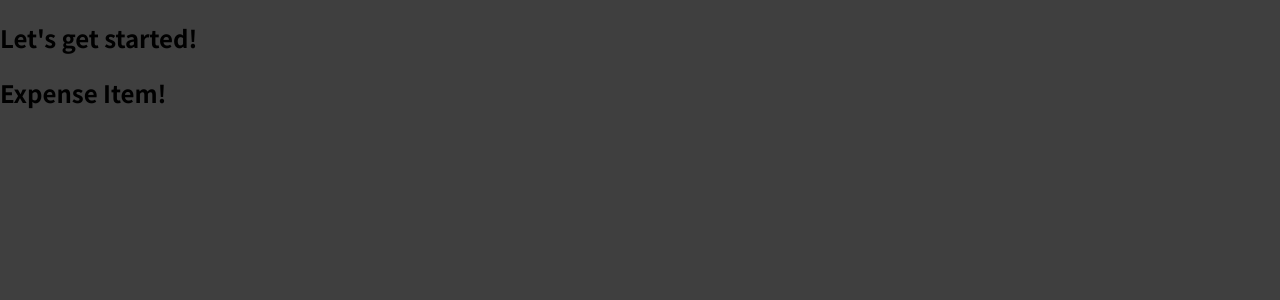
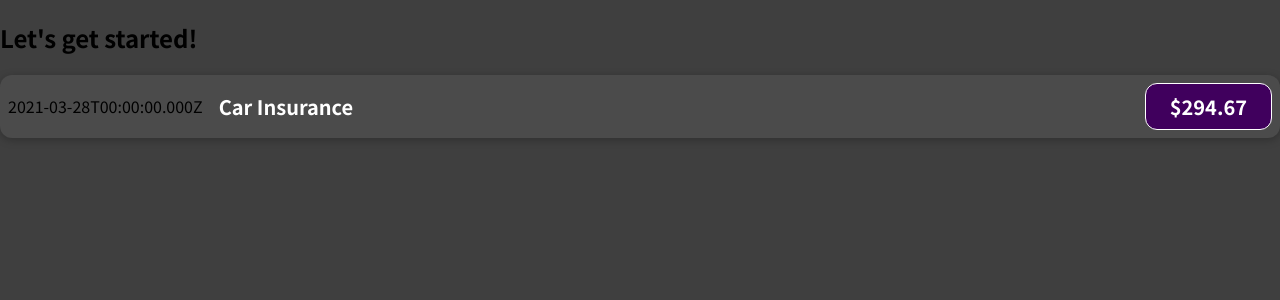
Before and after one commit to joelplotnik/MoneyPocket, a JavaScript app: page / in a window 1280 px wide. Shown: the top 300 px of the page. Built offline with nearby package versions, Linux system fonts and the light colour scheme.

Commit message:
Output dynamic data

```diff
--- /dev/null
+++ b/src/components/ExpenseItem.css
@@ -0,0 +1,56 @@
+.expense-item {
+  display: flex;
+  justify-content: space-between;
+  align-items: center;
+  box-shadow: 0 2px 8px rgba(0, 0, 0, 0.25);
+  padding: 0.5rem;
+  margin: 1rem 0;
+  border-radius: 12px;
+  background-color: #4b4b4b;
+}
+
+.expense-item__description {
+  display: flex;
+  flex-direction: column;
+  gap: 1rem;
+  align-items: flex-end;
+  flex-flow: column-reverse;
+  justify-content: flex-start;
+  flex: 1;
+}
+
+.expense-item h2 {
+  color: #3a3a3a;
+  font-size: 1rem;
+  flex: 1;
+  margin: 0 1rem;
+  color: white;
+}
+
+.expense-item__price {
+  font-size: 1rem;
+  font-weight: bold;
+  color: white;
+  background-color: #40005d;
+  border: 1px solid white;
+  padding: 0.5rem;
+  border-radius: 12px;
+}
+
+@media (min-width: 580px) {
+  .expense-item__description {
+    flex-direction: row;
+    align-items: center;
+    justify-content: flex-start;
+    flex: 1;
+  }
+
+  .expense-item__description h2 {
+    font-size: 1.25rem;
+  }
+
+  .expense-item__price {
+    font-size: 1.25rem;
+    padding: 0.5rem 1.5rem;
+  }
+}
--- a/src/components/ExpenseItem.js
+++ b/src/components/ExpenseItem.js
@@ -1,5 +1,19 @@
+import "./ExpenseItem.css";
+
 function ExpenseItem() {
-  return <h2>Expense Item!</h2>;
+  const expenseDate = new Date(2021, 2, 28);
+  const expenseTitle = "Car Insurance";
+  const expenseAmount = 294.67;
+
+  return (
+    <div className="expense-item">
+      <div>{expenseDate.toISOString()}</div>
+      <div className="expense-item__description">
+        <h2>{expenseTitle}</h2>
+        <div className="expense-item__price">${expenseAmount}</div>
+      </div>
+    </div>
+  );
 }
 
 export default ExpenseItem;
```
Also changed, not shown: 1 other file (tests, documents, lock files or other folders).
